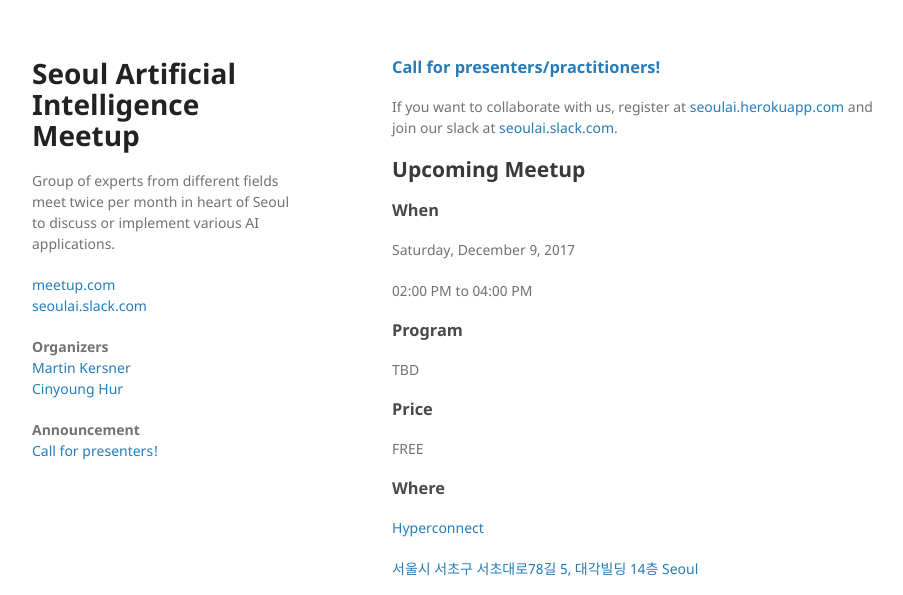
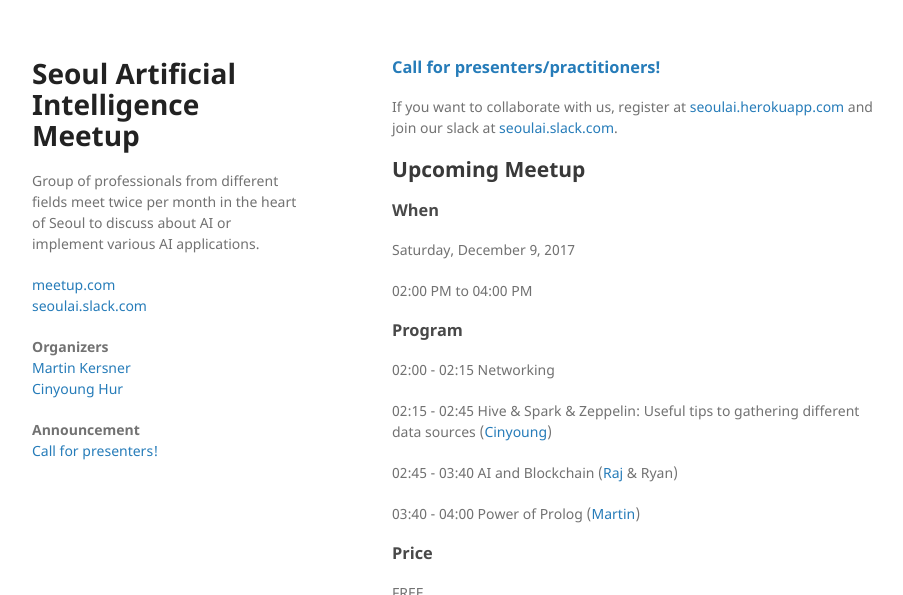
Before and after one commit to martinkersner/seoul-artificial-intelligence-meetup, a Jekyll site: the page built from docs/index.md, in a window 1280 px wide and 900 px high, cut to the strip 0-595 px from the top of the window. Shown: the whole strip, without its empty margins (178-1081 px from the left). Built offline with Jekyll 4.4.1, drawn with Linux system fonts in a browser that asks for light colours; our own code applies the rules of GitHub Pages for plain Markdown files.

Commit message:
meetup december 9, 2017 announcement

```diff
--- a/docs/_config.yml
+++ b/docs/_config.yml
@@ -1,5 +1,5 @@
 title: Seoul Artificial Intelligence Meetup
-description: Group of experts from different fields meet twice per month in heart of Seoul to discuss or implement various AI applications.
+description: Group of professionals from different fields meet twice per month in the heart of Seoul to discuss about AI or implement various AI applications.
 google_analytics: UA-106993341-1
 theme: jekyll-theme-minimal
 plugins:
--- a/docs/index.md
+++ b/docs/index.md
@@ -19,7 +19,7 @@
 <!-- 10:00 AM to 12:00 PM -->
 
 ### Program
-TBD
+<!--TBD-->
 
 <!--01:00 - 01:15 Introduction - What is the goal of Mini AI Hackathon?-->
 
@@ -43,7 +43,13 @@
 <!--Register at [meetup.com](https://www.meetup.com/Seoul-Artificial-Intelligence-Meetup/events/245144915).-->
 
 
-<!--02:00 - 02:15 Networking-->
+02:00 - 02:15 Networking
+
+02:15 - 02:45 Hive & Spark & Zeppelin: Useful tips to gathering different data sources ([Cinyoung](members/cinyoung))
+
+02:45 - 03:40 AI and Blockchain ([Raj](members/raj) & Ryan)
+
+03:40 - 04:00 Power of Prolog ([Martin](members/martin))
 
 <!--02:15 - 02:30 [NALBI](https://www.nalbi.ai/) - How we started AI company, What Computer Vision technology we are developing, ...-->
 
```
